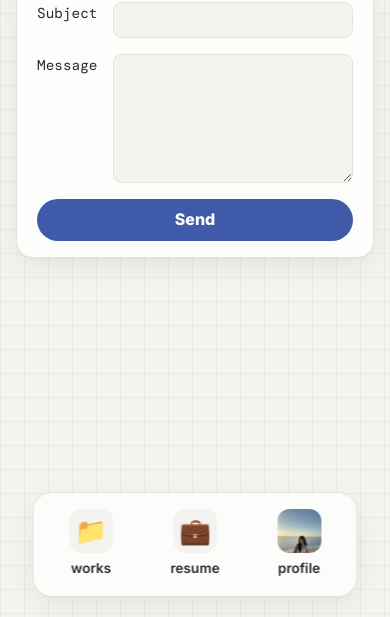
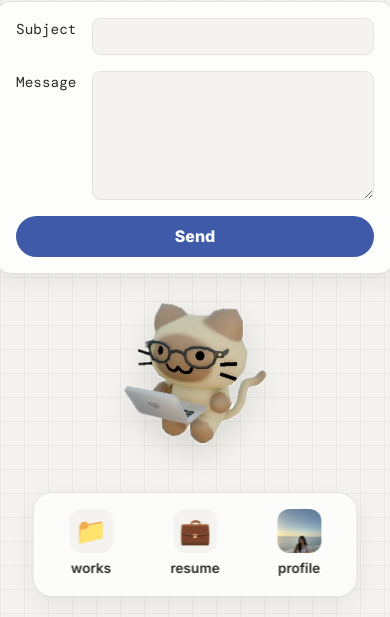
Before and after one commit to chouiie/portfolio, a website: page contact/index.html in a window 390 px wide. Shown: the part 227-844 px from the top of the page. Drawn offline with nearby package versions, Linux system fonts and the light colour scheme.

Commit message:
Add laptop cat to contact page

```diff
--- a/contact/index.html
+++ b/contact/index.html
@@ -4,12 +4,13 @@
     <meta charset="UTF-8">
     <meta name="viewport" content="width=device-width, initial-scale=1.0">
     <title>Contact</title>
-    <link rel="stylesheet" href="../style.css">
+    <link rel="stylesheet" href="../style.css?v=9">
     <script type="module" src="../global.js"></script>
 </head>
 <body>
-    <h1>Contact</h1>
+    <h1 class="page-title">Contact</h1>
 
+    <div class="contact-wrap">
         <form action="mailto:chautsn0407@gmail.com">
             <label>
                 Subject
@@ -21,5 +22,8 @@
             </label>
             <button>Send</button>
         </form>
+
+        <img class="contact-cat" src="../images/laptop-cat.png" alt="A cat with glasses typing on a laptop">
+    </div>
 </body>
 </html>
--- a/style.css
+++ b/style.css
@@ -213,6 +213,23 @@ button {
 
 button:hover {
   transform: translateY(-2px);
+}
+
+.contact-wrap {
+  display: grid;
+  grid-template-columns: 1fr auto;
+  align-items: center;
+  gap: 2rem;
+
+  form {
+    margin: 0;
+  }
+}
+
+.contact-cat {
+  width: clamp(9rem, 20vw, 15rem);
+  filter: drop-shadow(0 12px 16px rgb(0 0 0 / 12%));
+  animation: bob 4s ease-in-out infinite;
 }
 
 /* Theme switcher */
@@ -954,6 +971,15 @@ circle.selected {
 }
 
 @media (max-width: 40em) {
+  .contact-wrap {
+    grid-template-columns: 1fr;
+    justify-items: center;
+
+    form {
+      width: 100%;
+    }
+  }
+
   .projects .file-card {
     grid-template-columns: 1fr;
   }
```
Also changed, not shown: images/laptop-cat.png (added). Lines whose indentation alone changed are shown as unchanged.
